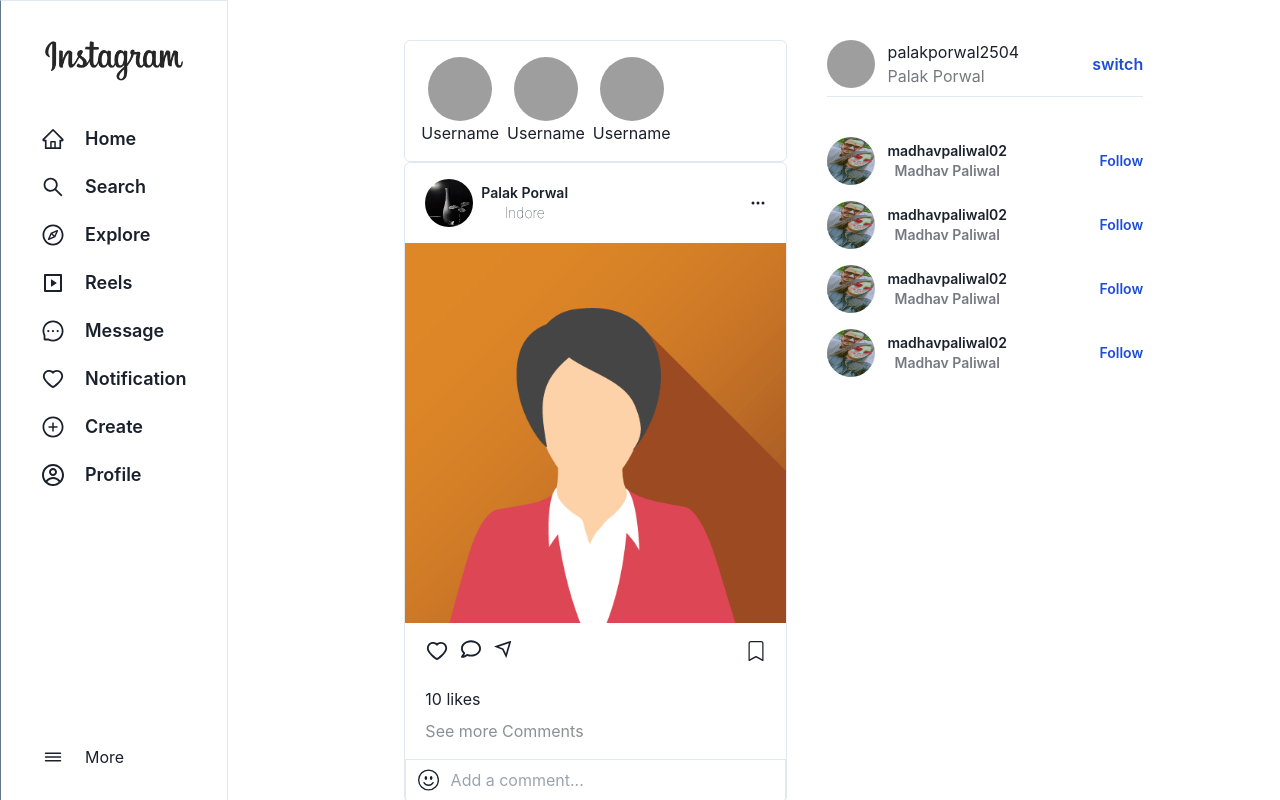
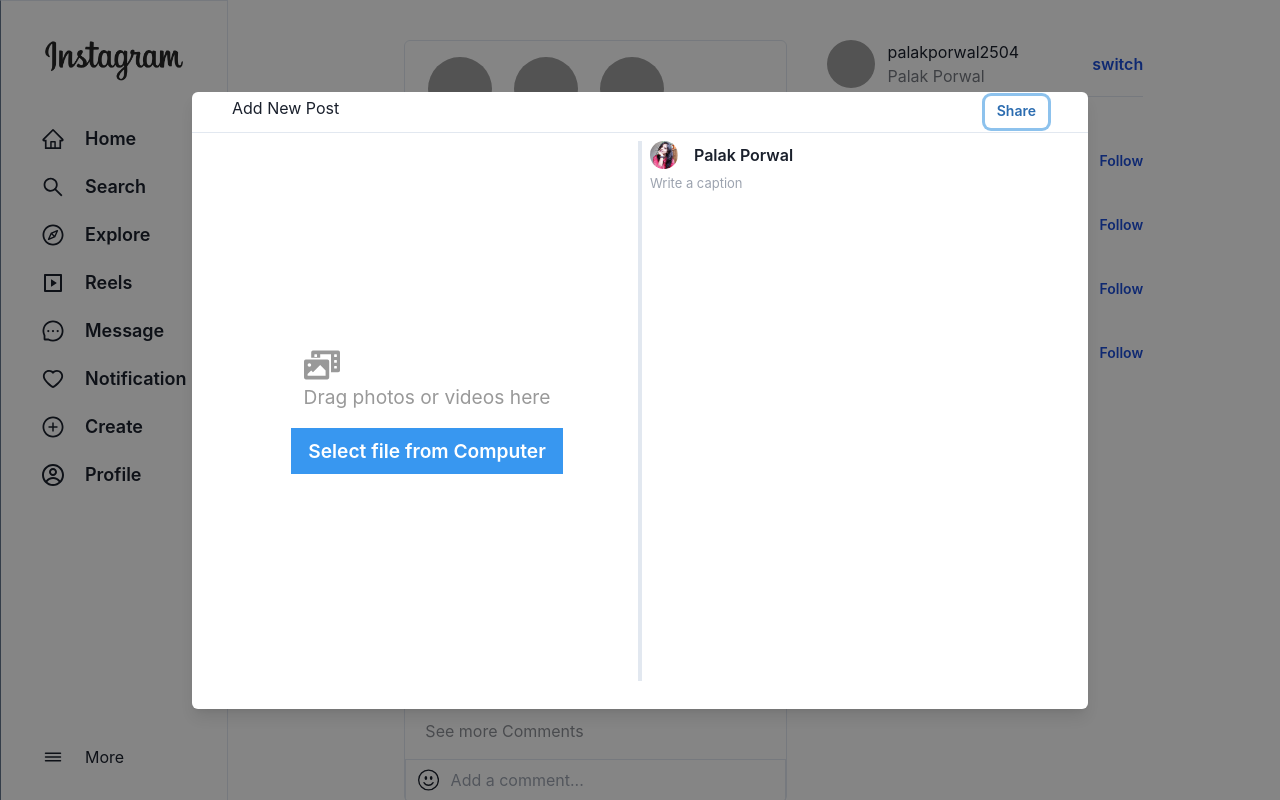
Before and after one commit to madhavpaliwal02/Instagram-Clone-UI, a React (Create React App) app: page / in a window 1280 px wide. Shown: the top 800 px of the page. Built offline with nearby package versions, Linux system fonts and the light colour scheme; grey boxes are pictures that could not be loaded.

Commit message:
Post Modal is created and developing

```diff
--- /dev/null
+++ b/src/components/post/CreatePostModal.css
@@ -0,0 +1,41 @@
+.drag-drop {
+    display: flex;
+    flex-direction: column;
+    justify-content: center;
+    align-items: center;
+    padding: 2rem;
+    font-size: 1.2rem;
+    color: #999;
+    border-radius: 5px;
+    cursor: pointer;
+}
+
+.drag-drop p {
+    margin: 0 0 1rem;
+}
+
+.custom-file-upload {
+    padding: .5rem 1rem;
+    color: white;
+    font-weight: 600;
+    background-color: #3897f0;
+    border: 1px solid #3897f0;
+    cursor: pointer;
+}
+
+.custom-file-upload:hover {
+    background-color: #2684f0;
+    border-color: #2684f0;
+}
+
+.fileInput {
+    display: none;
+}
+
+.captionInput {
+    width: 100%;
+    margin-top: 5px;
+    outline: none;
+    resize: none;
+    font-size: small;
+}
--- /dev/null
+++ b/src/components/post/CreatePostModal.jsx
@@ -0,0 +1,115 @@
+import React, { useState } from 'react'
+import { Modal, ModalOverlay, ModalContent, ModalBody, Button } from "@chakra-ui/react"
+import { FaPhotoVideo } from 'react-icons/fa'
+import './CreatePostModal.css'
+import photo from '../../images/Pal.jpg'
+
+const CreatePostModal = ({ onClose, isOpen }) => {
+
+    // Use State
+    const [isDragOver, setIsDragOver] = useState(false);
+    const [file, setFile] = useState();
+    const [caption, setCaption] = useState();
+
+    // Handle File
+    const handleOnChange = (event) => {
+        const file = event.target.files[0];
+        if (file && (file.type.startsWith("image/") || file.type.startsWith("video/"))) {
+            setFile(file);
+        }
+        else {
+            setFile(null);
+            alert("Please select an image or a video...")
+        }
+    }
+
+    // Handle Drop
+    const handleDrop = (event) => {
+        event.preventDefault();
+        const droppedFile = event.dataTransfer.files[0];
+        if (droppedFile.type.startsWith("image/") || droppedFile.type.startsWith("videos/")) {
+            setFile(droppedFile);
+        }
+    }
+
+    // DragOver : True
+    const handleDragOver = (event) => {
+        event.preventDefault();
+        event.dataTransfer.dropEffect = "copy";
+        setIsDragOver(true);
+    }
+    // DragOver : False
+    const handleDragLeave = () => {
+        setIsDragOver(false);
+    }
+
+    // Handle Caption Change
+    const handleCaptionChange = (event) => {
+        setCaption(event.target.value);
+    }
+
+    return (
+        <div>
+            <div>
+                {/* Create Post Modal */}
+                <Modal size={'4xl'} onClose={onClose} isOpen={true} isCentered>
+                    <ModalOverlay />
+
+                    {/* Modal Content */}
+                    <ModalContent>
+
+                        {/* Header & Share */}
+                        <div className='flex justify-between py-1 px-10'>
+                            <p>Add New Post</p>
+                            <Button variant={"ghost"} size={"sm"} colorScheme={"blue"} >
+                                Share</Button>
+                        </div>
+                        <hr />
+
+                        {/* Modal Body */}
+                        <ModalBody>
+                            <div className='h-[70vh] justify-between pb-5 flex'>
+                                {/* Left : Drag & Drop Box */}
+                                <div className='w-[50%]'>
+                                    {!file && <div
+                                        onDrop={handleDrop} onDragOver={handleDragOver}
+                                        onDragLeave={handleDragLeave}
+                                        className='drag-drop h-full'
+                                    >
+                                        <div>
+                                            <FaPhotoVideo className='text-4xl' />
+                                            <p>Drag photos or videos here</p>
+                                        </div>
+
+                                        <label htmlFor="file-upload" className='custom-file-upload'>Select file from Computer</label>
+                                        <input className='fileInput' type="file" accept='image/*, video/*' id="file-upload" onChange={handleOnChange} />
+                                    </div>}
+
+                                    {file && <img className='max-h-full' src={URL.createObjectURL(file)} alt="" />}
+                                </div>
+
+                                {/*  */}
+                                <div className='w-[1px] border-2 h-full'></div>
+
+                                {/* Right : Top User Profile Details */}
+                                <div className='w-[50%]'>
+                                    <div className='flex items-center px-2'>
+                                        <img className='w-7 h-7 rounded-full' src={photo} alt="" />
+                                        <p className='font-semibold ml-4'>Palak Porwal</p>
+                                    </div>
+
+                                    {/* Post : Caption */}
+                                    <div className='px-2'>
+                                        <textarea placeholder='Write a caption' className='captionInput' name="caption" rows="8" onChange={handleCaptionChange}></textarea>
+                                    </div>
+                                </div>
+                            </div>
+                        </ModalBody>
+                    </ModalContent>
+                </Modal>
+            </div>
+        </div>
+    )
+}
+
+export default CreatePostModal
--- a/src/pages/home/Home.jsx
+++ b/src/pages/home/Home.jsx
@@ -1,5 +1,6 @@
 import React from 'react'
 import HomeRight from '../../components/homeRight/HomeRight'
+import CreatePostModal from '../../components/post/CreatePostModal'
 import PostCard from '../../components/post/PostCard'
 import StoryCircle from '../../components/story/StoryCircle'
 
@@ -21,11 +22,14 @@
                     </div>
 
                 </div>
+
                 {/* Right Part */}
                 <div className='w-[30%]'>
                     <HomeRight />
                 </div>
             </div>
+
+            <CreatePostModal />
         </div>
     )
 }
```
Also changed, not shown: src/components/homeRight/HomeRight.jsx (+9 -0 lines), src/components/homeRight/SuggestionCard.jsx (+8 -0 lines).
